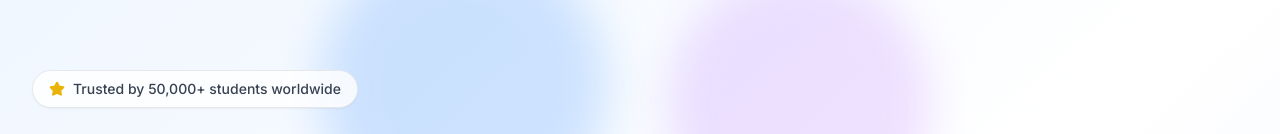
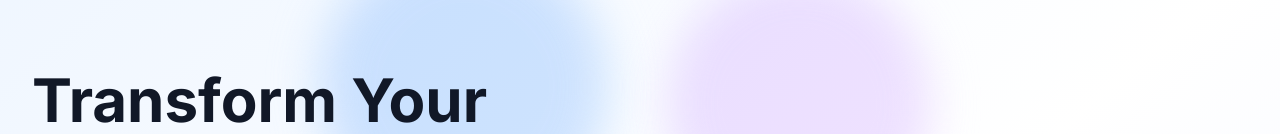
Before and after one commit to Killo023/theassignmentai, a Next.js app: page / in a window 1280 px wide. Shown: the part 123-257 px from the top of the page. Built offline with nearby package versions, Linux system fonts and the light colour scheme; no server answers; the database is empty.

Commit message:
Remove 'trusted by 50,000+ students worldwide' badge from hero section

```diff
--- a/src/components/landing/HeroSection.tsx
+++ b/src/components/landing/HeroSection.tsx
@@ -19,18 +19,7 @@
         <div className="grid lg:grid-cols-2 gap-12 items-center">
           {/* Left Column - Text Content */}
           <div className="text-center lg:text-left">
-            {/* Badge */}
-            <motion.div
-              initial={{ opacity: 0, y: 20 }}
-              animate={{ opacity: 1, y: 0 }}
-              transition={{ duration: 0.6 }}
-              className="inline-flex items-center gap-2 px-4 py-2 bg-white/80 backdrop-blur-sm rounded-full border border-gray-200 shadow-sm mb-8"
-            >
-              <Star className="w-4 h-4 text-yellow-500 fill-current" />
-              <span className="text-sm font-medium text-gray-700">
-                Trusted by 50,000+ students worldwide
-              </span>
-            </motion.div>
+
 
             {/* Main Heading */}
             <motion.h1
```
